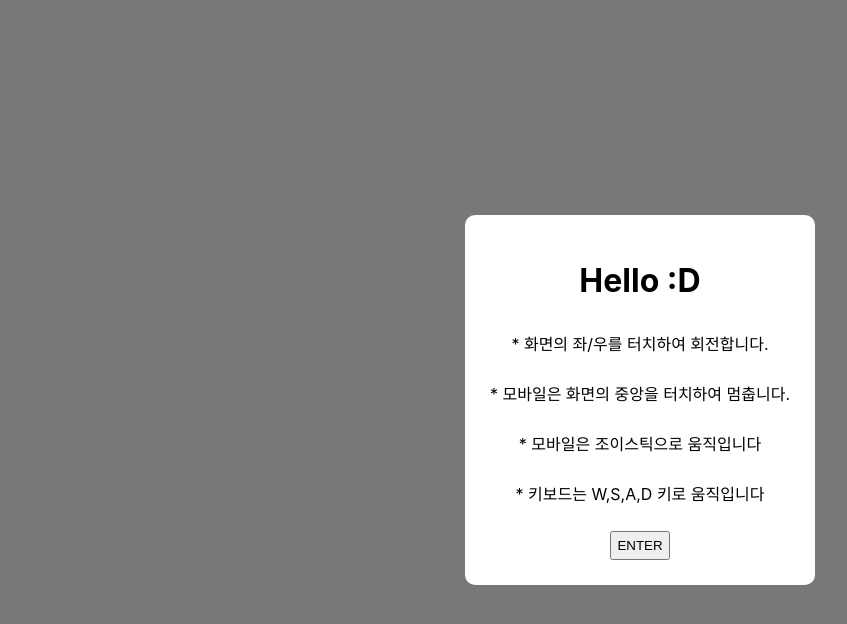
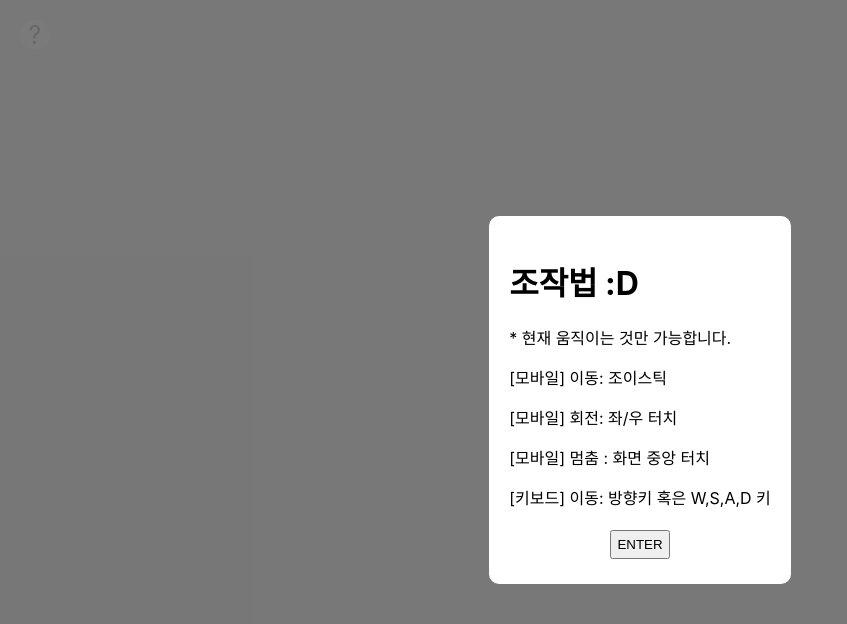
Before and after one commit to is404notfound/666-find-anomalies, a React (Create React App) app in the folder 3d-web/: page / in a window 1280 px wide. Shown: the top 624 px of the page, without its empty margins (0-847 px from the left). Built offline with nearby package versions, Linux system fonts and the light colour scheme; no server answers.

Commit message:
Notice 버튼 추가 및 조이스틱 컬러 변경

```diff
--- a/3d-web/src/components/Notice.tsx
+++ b/3d-web/src/components/Notice.tsx
@@ -12,18 +12,25 @@ export default function Notice() {
 
     return (
         <>
+            <div
+                onClick={() => setShowAlert(true)}
+                style={{ position: 'absolute', top: 20, left: 20, right: 0, bottom: 0, backgroundColor: 'white', opacity: '30%', width: 30, height: 30, borderRadius: 50, zIndex: 1 }}>
+                <span style={{ display: 'flex', justifyContent: 'center', fontSize: 25, color:'grey'}}> ? </span>
+            </div>
             {showAlert &&
                 <div style={{ position: 'absolute', top: 0, left: 0, right: 0, bottom: 0, backgroundColor: 'rgba(0, 0, 0, 0.5)', display: 'flex', justifyContent: 'center', alignItems: 'center', zIndex: 1 }}>
                     <div style={{ backgroundColor: 'white', padding: 20, borderRadius: 10, display: 'flow'}}>
-                        <h1 style={messageStyle}> Hello :D </h1>
-                        <p style={messageStyle}> * 화면의 좌/우를 터치하여 회전합니다. </p>
-                        <p style={messageStyle}> * 모바일은 화면의 중앙을 터치하여 멈춥니다. </p>
-                        <p style={messageStyle}>  * 모바일은 조이스틱으로 움직입니다 </p>
-                        <p style={messageStyle}>  * 키보드는 W,S,A,D 키로 움직입니다 </p>
+                        <h1 > 조작법 :D </h1>
+                        <p > * 현재 움직이는 것만 가능합니다. </p>
+                        <p > [모바일] 이동: 조이스틱 </p>
+                        <p > [모바일] 회전: 좌/우 터치  </p>
+                        <p > [모바일] 멈춤 : 화면 중앙 터치  </p>
+                        <p > [키보드] 이동: 방향키 혹은 W,S,A,D 키 </p>
                         <div style={messageStyle}>
-                            <button style={{ padding:'5px' }} onClick={() => setShowAlert(false)}>ENTER</button>
+                            <button style={{ padding: '5px' }} onClick={() => setShowAlert(false)}>ENTER</button>
                         </div>
                     </div>
+
                 </div>
             }
         </>
--- a/3d-web/src/components/VirtualJoystick.tsx
+++ b/3d-web/src/components/VirtualJoystick.tsx
@@ -24,7 +24,7 @@ const VirtualJoystick = ({ onMove }: {
     >
       <Joystick
         size={80}
-        baseColor="black"
+        baseColor="#aaf0d1"
         stickColor="gray"
         baseShape={JoystickShape.Square}
         move={handleMove}
```
